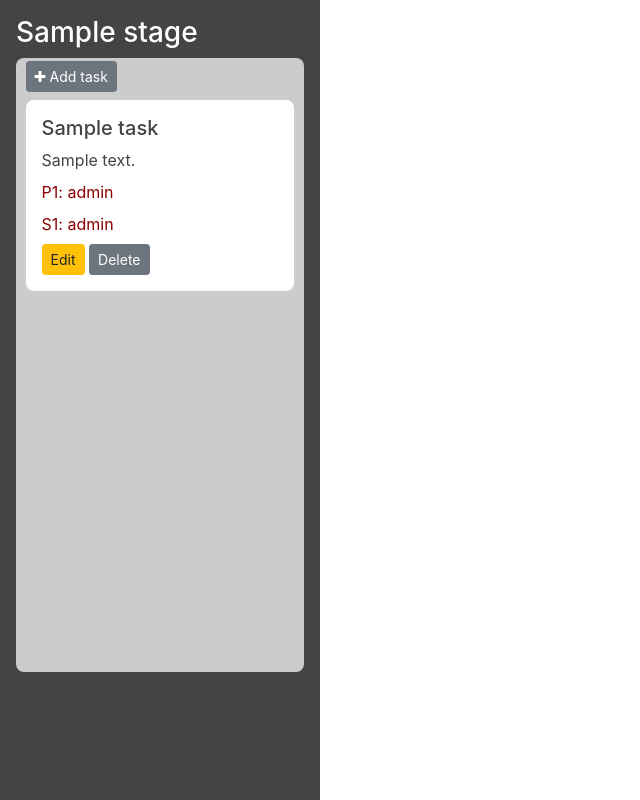
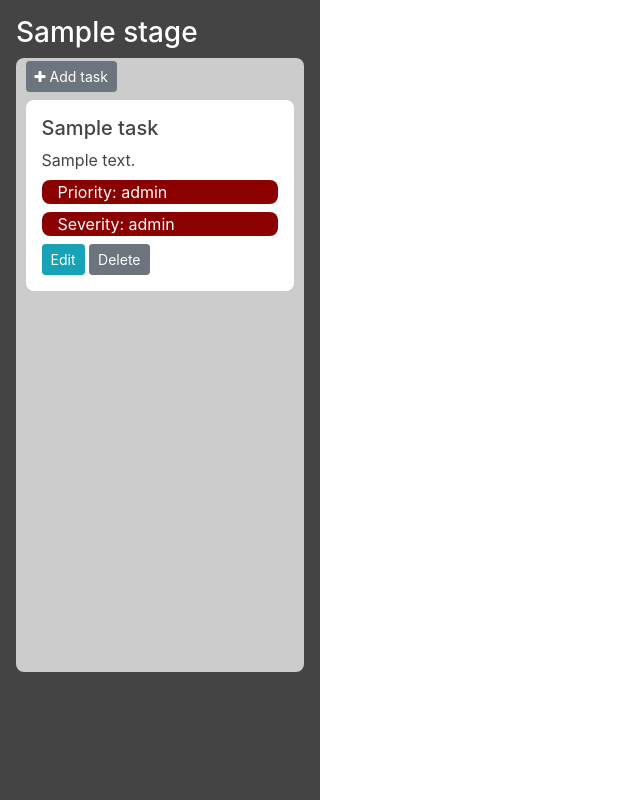
Before and after one commit to Code-Institute-Submissions/tgc07-project04, a Django app: page /tasks/1/team/ in a window 1280 px wide. Shown: the whole page, without its empty margins (0-640 px from the left). Run offline with Django 3.2, Linux system fonts and the light colour scheme; a user stored in the database is signed in; tables that the repository leaves empty hold one stand-in row (values such as "Sample post"); some libraries are stand-ins or nearby versions.

Commit message:
Style tasks' priority and severity level indicators, truncate task title

```diff
--- a/static/css/style.css
+++ b/static/css/style.css
@@ -37,18 +37,27 @@
     border: dashed 1px
 }
 
+.task-level {
+    border-radius: 0.5rem;
+    padding-left: 1rem;
+}
+
 .level-1 {
-    color: darkred;
+    background-color: darkred;
+    color: white;
 }
 
 .level-2 {
-    color: darkorange;
+    background-color: darkorange;
+    color: white;
 }
 
 .level-3 {
-    color: #444444;
+    background-color: #444444;
+    color: white;
 }
 
 .level-4 {
-    color: darkgreen;
+    background-color: darkgreen;
+    color: white;
 }
--- a/tasks/templates/tasks/tasks-team.html
+++ b/tasks/templates/tasks/tasks-team.html
@@ -12,11 +12,11 @@
                 <a href="{% url 'create_task_route' team_id=team_id %}" class="btn btn-secondary btn-sm"><i class="fa fa-plus" aria-hidden="true"></i> Add task</a>
                 {% for task in stage.tasks %}
                     <article class="draggable stage-{{ stage_id }}" draggable="true" id="task-{{ task.id }}">
-                        <h5>{{ task.title }}</h5>
+                        <h5>{{ task.title|truncatechars:24 }}</h5>
                         <p class="mb-2">{% if task.description %}{{ task.description|truncatechars:30 }}{% else %}<br>{% endif %}</p>
-                        <p class="mb-2 level-{{task.priority_level.id}}">P{{ task.priority_level.id }}: {{ task.priority_level.priority_level }}</p>
-                        <p class="mb-2 level-{{task.severity_level.id}}">S{{ task.severity_level.id }}: {{ task.severity_level.severity_level }}</p>
-                        <a href="{% url 'update_task_route' team_id=task.team.id task_id=task.id %}" class="btn btn-warning btn-sm">Edit</a>
+                        <p class="mb-2 level-{{task.priority_level.id}} task-level">Priority: {{ task.priority_level.priority_level }}</p>
+                        <p class="mb-2 level-{{task.severity_level.id}} task-level">Severity: {{ task.severity_level.severity_level }}</p>
+                        <a href="{% url 'update_task_route' team_id=task.team.id task_id=task.id %}" class="btn btn-info btn-sm">Edit</a>
                         {% if membership.is_admin or request.user.id == task.task_creator.id %}<a href="{% url 'delete_task_route' team_id=task.team.id task_id=task.id %}" class="btn btn-secondary btn-sm">Delete</a>{% endif %}
                     </article>
                 {% endfor %}
```
